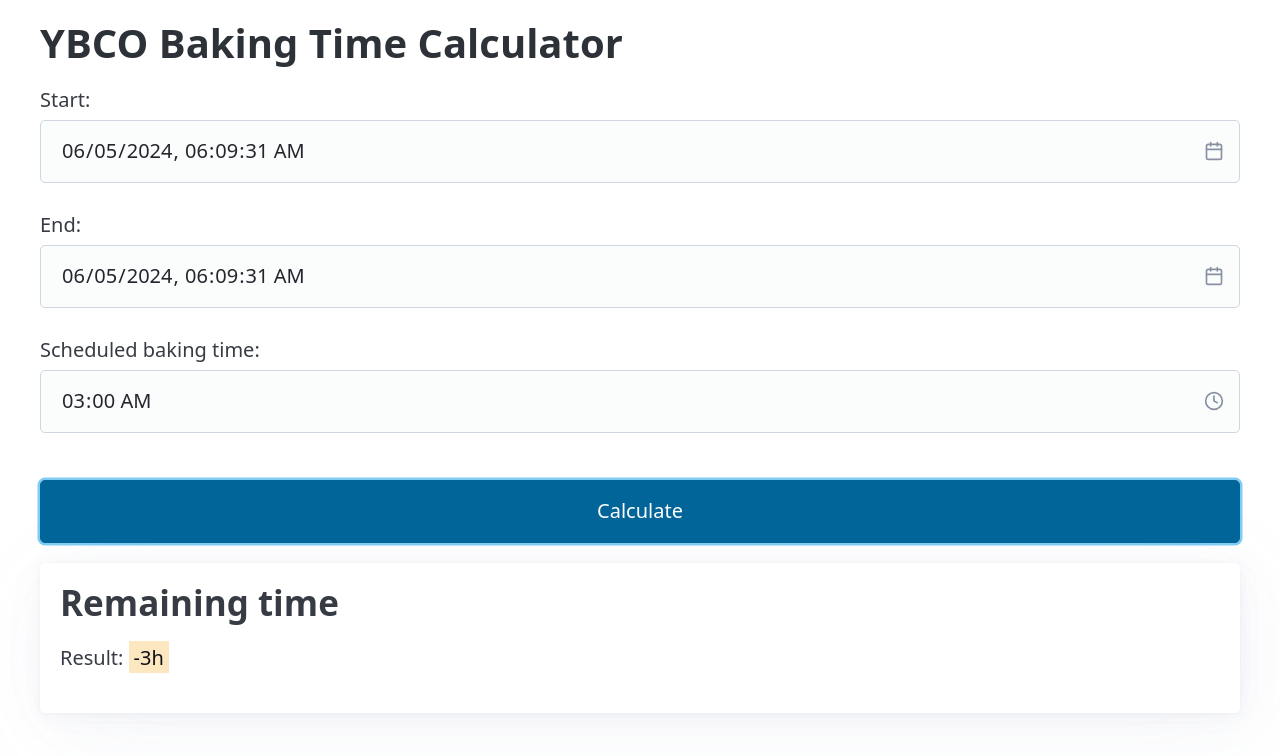
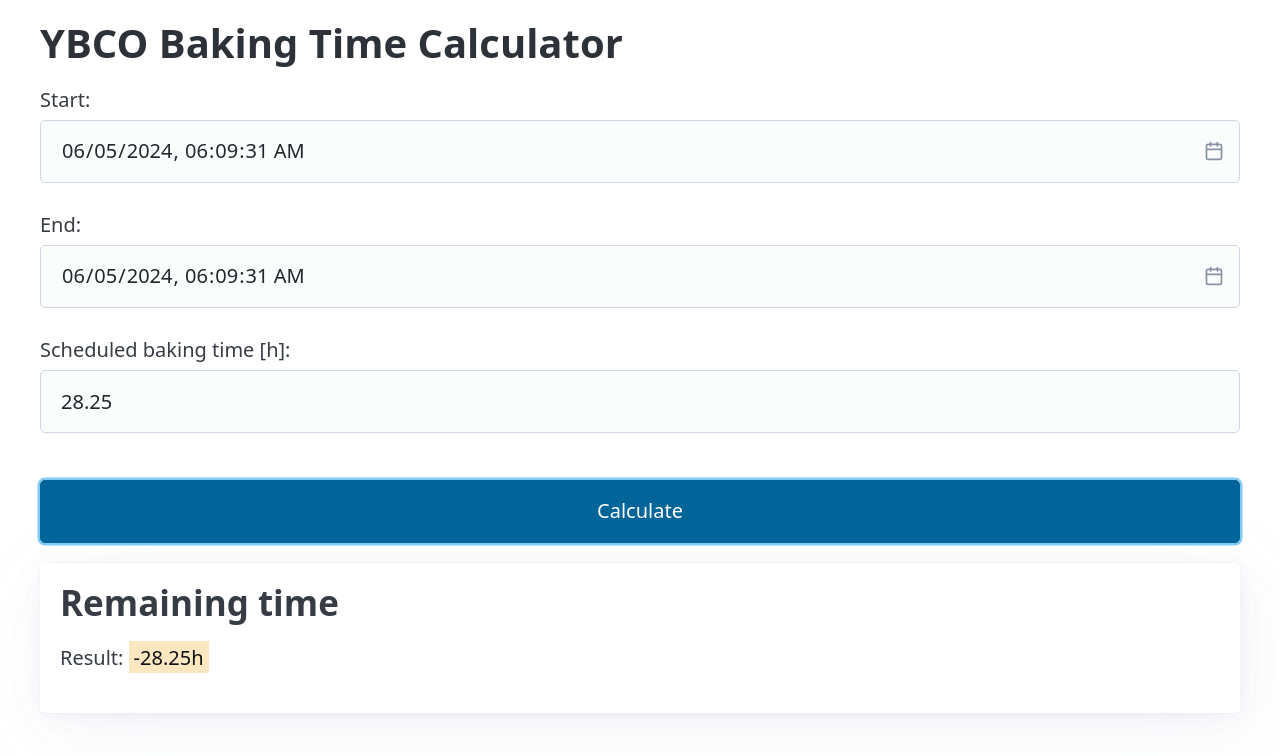
Before and after one commit to xiupos/ybco_baking_time_calculator, a plain HTML site: page index.html in a window 1280 px wide. Both pictures are taken after a click on the button "Calculate". Drawn offline with nearby package versions, Linux system fonts and the light colour scheme.

Commit message:
update index.html

```diff
--- a/index.html
+++ b/index.html
@@ -23,7 +23,7 @@
             End: <input type="datetime-local" id="end" />
           </label>
           <label>
-            Scheduled baking time: <input type="time" id="sch" value="03:00:00.000"/>
+            Scheduled baking time [h]: <input type="number" id="sch" value="28.25"/>
           </label>
         </fieldset>
         <input type="button" id="button" value="Calculate" />
@@ -48,8 +48,7 @@
       button.addEventListener("click", () => {
         start_time = new Date(start.value);
         end_time = new Date(end.value);
-        const a = sch.value.split(":");
-        sch_ms = ((+a[0]) * 60 * 60 + (+a[1]) * 60 + (+a[2])) * 1000;
+        const sch_ms = Number(sch.value) * 60 * 60 * 1000;
 
         result.innerText =
           String(
```
